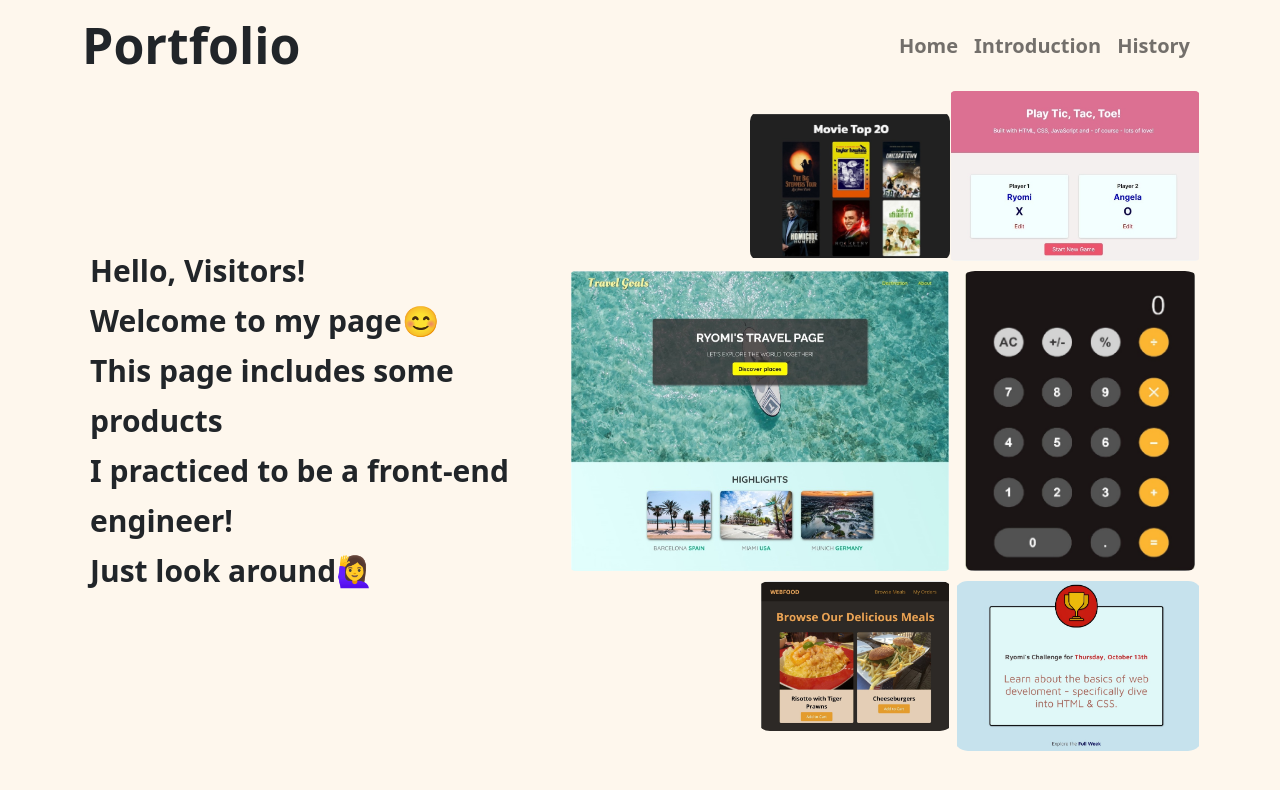
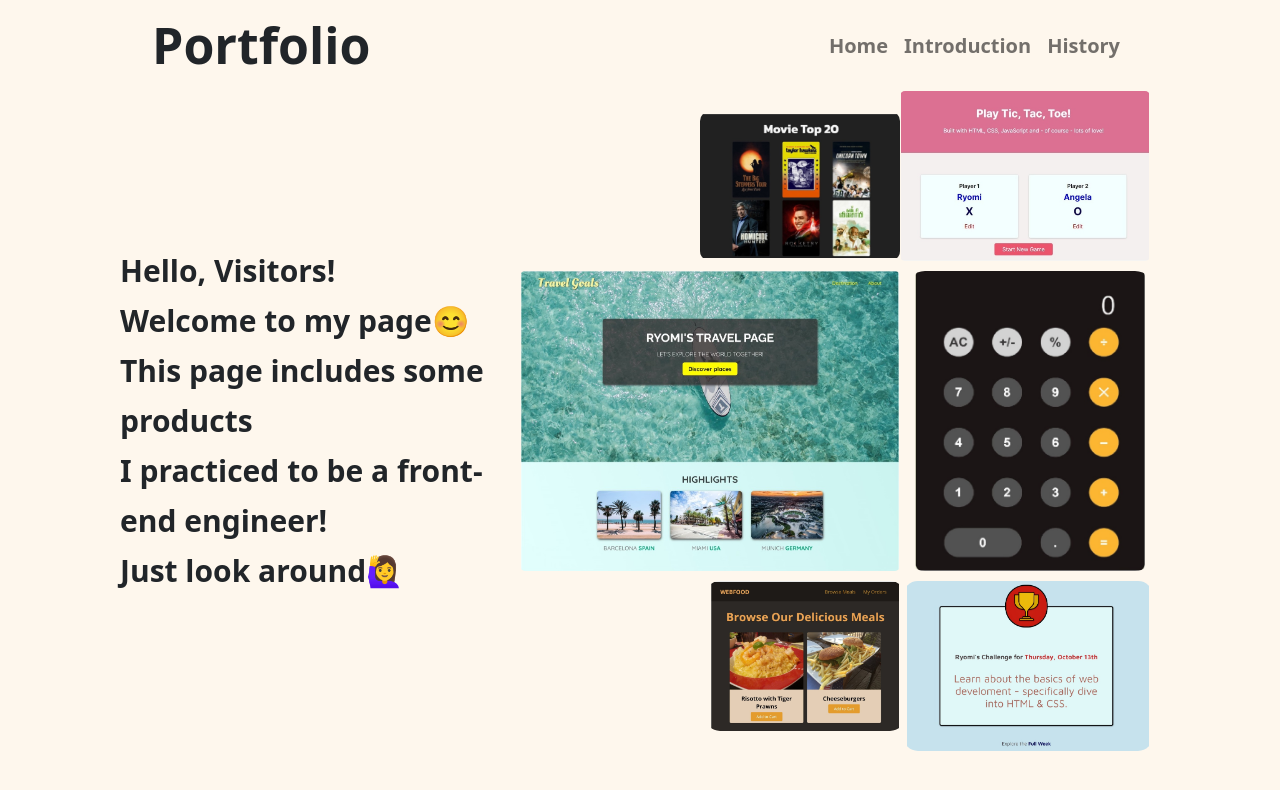
Before and after one commit to Ryomi-j/Portfolio_Page, a React (Create React App) app: page / in a window 1280 px wide. Shown: the top 790 px of the page. Built offline with nearby package versions, Linux system fonts and the light colour scheme.

Commit message:
resize nav bar and add margin to home page

```diff
--- a/src/components/Nav.module.css
+++ b/src/components/Nav.module.css
@@ -2,6 +2,8 @@
   display: flex;
   flex-wrap: wrap;
   font-weight: bolder;
+  width: 1000px;
+  margin: 0 auto;
 }
 
 .title {
--- a/src/routes/Home.module.css
+++ b/src/routes/Home.module.css
@@ -9,12 +9,13 @@
   justify-content: space-around;
   align-items: center;
   gap: 20px;
+  margin-right: 50px;
 }
 
 .letter {
   font-size: 30px;
   font-weight: bold;
-  padding-left: 3em;
+  padding-left: 4em;
   line-height: 50px;
 }
 
```
